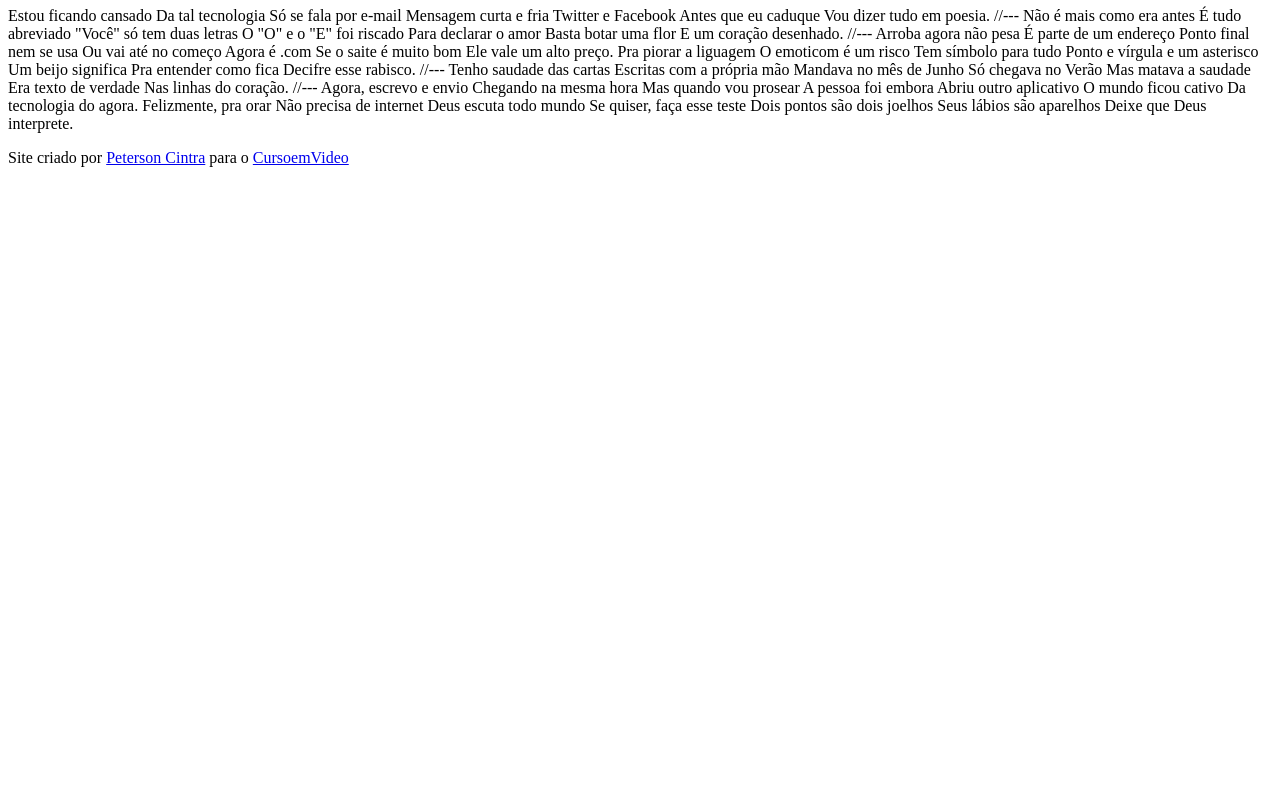
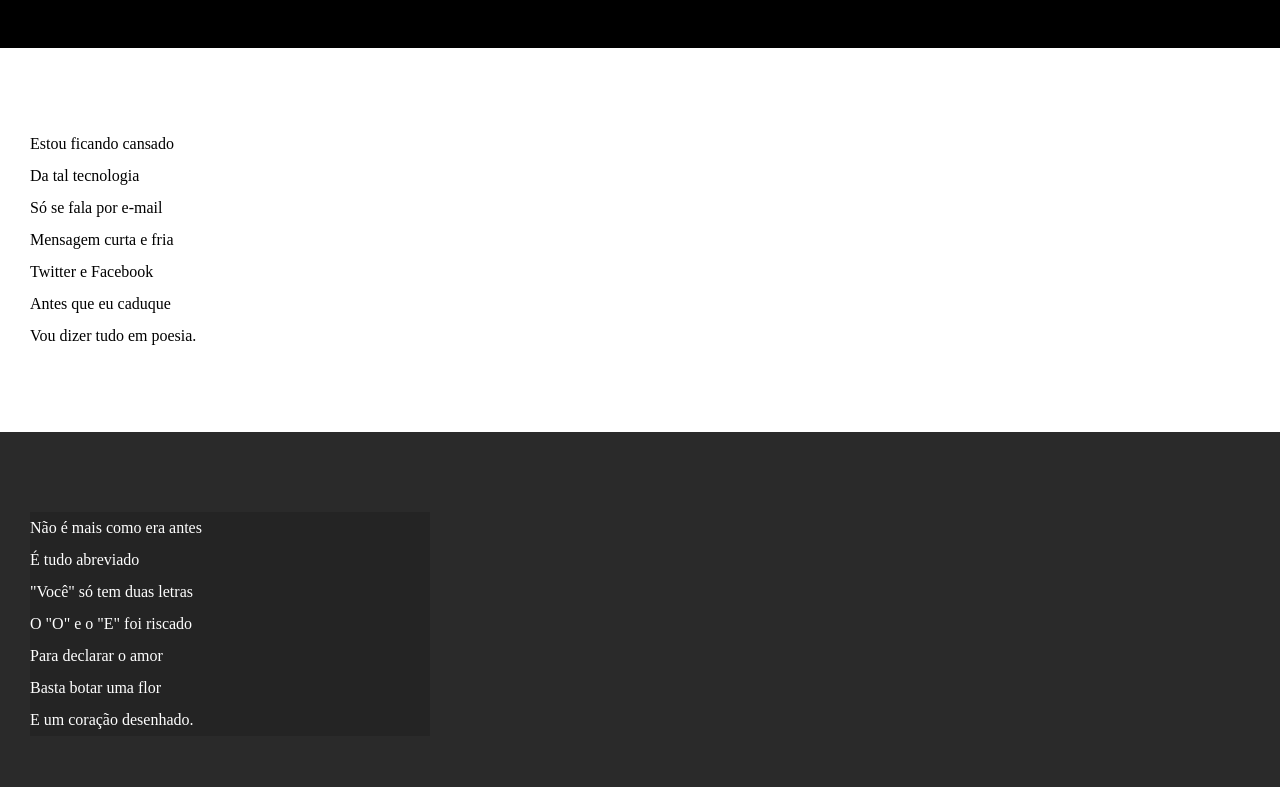
Before and after one commit to Petss2/HTML-CSS, a plain HTML site: page desafios/desafio012/index.html in a window 1280 px wide. Shown: the part 107-894 px from the top of the page. Before the commit the page ends 800 px from the top, so only its background shows below. Drawn offline with Linux system fonts and the light colour scheme.

Commit message:
atualizei estilos dos textos e blocos

```diff
--- /dev/null
+++ b/desafios/desafio012/estilo/style.css
@@ -0,0 +1,70 @@
+@charset "UTF-8";
+
+
+* {
+    margin: 0px;
+    padding: 0px;
+}
+
+html, body {
+    min-height: 100vh;
+    background-color: darkgray;
+
+}
+
+header {
+    background-color: black;
+    color: white;
+    text-align: center;
+
+}
+
+header > h1 {
+    padding-top: 50px;
+    font-variant: small-caps;
+}
+
+header > p {
+    padding-bottom: 50px;
+}
+
+header a, footer a {
+    color: white;
+    text-decoration: none;
+    font-weight: bolder;
+}
+
+header a:hover, footer a:hover {
+    text-decoration: underline;
+}
+
+
+section {
+    padding-top: 10vh;
+    padding-bottom: 10vh;
+    padding-left: 30px;
+    line-height: 2em;
+
+}
+
+section.normal {
+    background-color: white;
+    color: black;
+}
+
+section.imagem {
+    background-color: rgb(42, 42, 42);
+    color: white;
+}
+
+section.imagem > p {
+    width: 400px;
+    background-color: rgba(0, 0, 0, 0.152);
+}
+
+footer {
+    background-color: black;
+    color: white;
+    text-align: center;
+    padding: 10px;
+}
--- a/desafios/desafio012/index.html
+++ b/desafios/desafio012/index.html
@@ -4,77 +4,107 @@
     <meta charset="UTF-8">
     <meta name="viewport" content="width=device-width, initial-scale=1.0">
     <title>Cordel Moderno</title>
+    <link rel="stylesheet" href="estilo/style.css">
 </head>
 <body>
     <header>
         <h1>Cordel Moderno</h1>
-        <p>Por <a href="https://www.recantodasletras.com.br/poesias/3186743">Milton Duarte</a></p>
+        <p>
+            Por <a href="https://www.recantodasletras.com.br/poesias/3186743">Milton Duarte</a>
+        </p>
 
     </header>
 
-        Estou ficando cansado
-        Da tal tecnologia
-        Só se fala por e-mail
-        Mensagem curta e fria
-        Twitter e Facebook
-        Antes que eu caduque
+        <section class="normal">
+            <p>
+                Estou ficando cansado <br>
+                Da tal tecnologia <br>
+                Só se fala por e-mail <br>
+                Mensagem curta e fria <br>
+                Twitter e Facebook <br>
+                Antes que eu caduque <br>
                 Vou dizer tudo em poesia.
+            </p>
+        </section>
 
-        //---
 
-        Não é mais como era antes
-        É tudo abreviado
-        "Você" só tem duas letras
-        O "O" e o "E" foi riscado
-        Para declarar o amor
-        Basta botar uma flor
-        E um coração desenhado.
 
-        //---
+        <section class="imagem">
+            <p>
+                Não é mais como era antes <br>
+                É tudo abreviado <br>
+                "Você" só tem duas letras <br>
+                O "O" e o "E" foi riscado <br>
+                Para declarar o amor <br>
+                Basta botar uma flor <br>
+                E um coração desenhado. <br>
+            </p>
+        </section>
 
-        Arroba agora não pesa
-        É parte de um endereço
-        Ponto final nem se usa
-        Ou vai até no começo
+
+
+        <section class="normal">
+            <p>
+                Arroba agora não pesa <br>
+                É parte de um endereço <br>
+                Ponto final nem se usa <br>
+                Ou vai até no começo <br>
                 Agora é .com
-        Se o saite é muito bom
+                Se o saite é muito bom <br>
                 Ele vale um alto preço.
+            </p>
 
-        Pra piorar a liguagem
-        O emoticom é um risco
-        Tem símbolo para tudo
-        Ponto e vírgula e um asterisco
-        Um beijo significa
-        Pra entender como fica
+
+            <p>
+                Pra piorar a liguagem <br>
+                O emoticom é um risco <br>
+                Tem símbolo para tudo <br>
+                Ponto e vírgula e um asterisco <br>
+                Um beijo significa <br>
+                Pra entender como fica <br>
                 Decifre esse rabisco.
+            </p>
 
-        //---
+        </section>
 
-        Tenho saudade das cartas
-        Escritas com a própria mão
-        Mandava no mês de Junho
-        Só chegava no Verão
-        Mas matava a saudade
-        Era texto de verdade
+
+
+        <section class="imagem">
+            <p>
+                Tenho saudade das cartas <br>
+                Escritas com a própria mão <br>
+                Mandava no mês de Junho <br>
+                Só chegava no Verão <br>
+                Mas matava a saudade <br>
+                Era texto de verdade <br>
                 Nas linhas do coração.
+            </p>
+        </section>
 
-        //---
 
-        Agora, escrevo e envio
-        Chegando na mesma hora
-        Mas quando vou prosear
-        A pessoa foi embora
-        Abriu outro aplicativo
-        O mundo ficou cativo
+
+        <section class="normal">
+            <p>
+                Agora, escrevo e envio <br>
+                Chegando na mesma hora <br>
+                Mas quando vou prosear <br>
+                A pessoa foi embora <br>
+                Abriu outro aplicativo <br>
+                O mundo ficou cativo <br>
                 Da tecnologia do agora.
+            </p>
 
-        Felizmente, pra orar
-        Não precisa de internet
-        Deus escuta todo mundo
-        Se quiser, faça esse teste
-        Dois pontos são dois joelhos
-        Seus lábios são aparelhos
+
+            <p>
+                Felizmente, pra orar <br>
+                Não precisa de internet <br>
+                Deus escuta todo mundo <br>
+                Se quiser, faça esse teste <br>
+                Dois pontos são dois joelhos <br>
+                Seus lábios são aparelhos <br>
                 Deixe que Deus interprete.
+            </p>
+        </section>
 
         <footer>
             <p>Site criado por <a href="https://github.com/Petss2" target="_blank">Peterson Cintra</a> para o <a href="https://www.cursoemvideo.com/" target="_blank">CursoemVideo</a></p>
```
Lines whose indentation alone changed are shown as unchanged.
